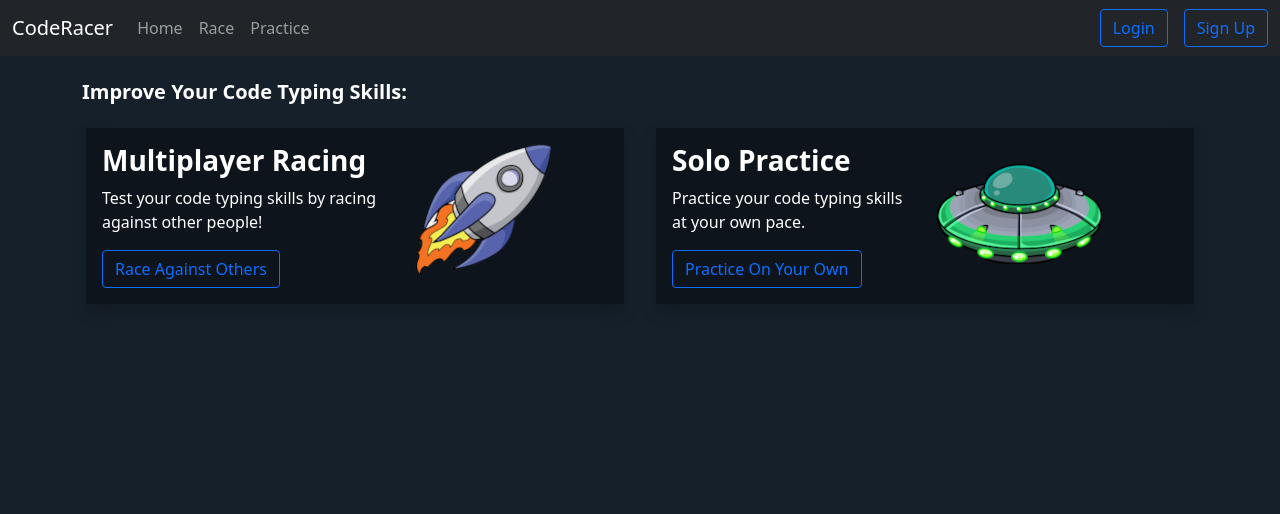
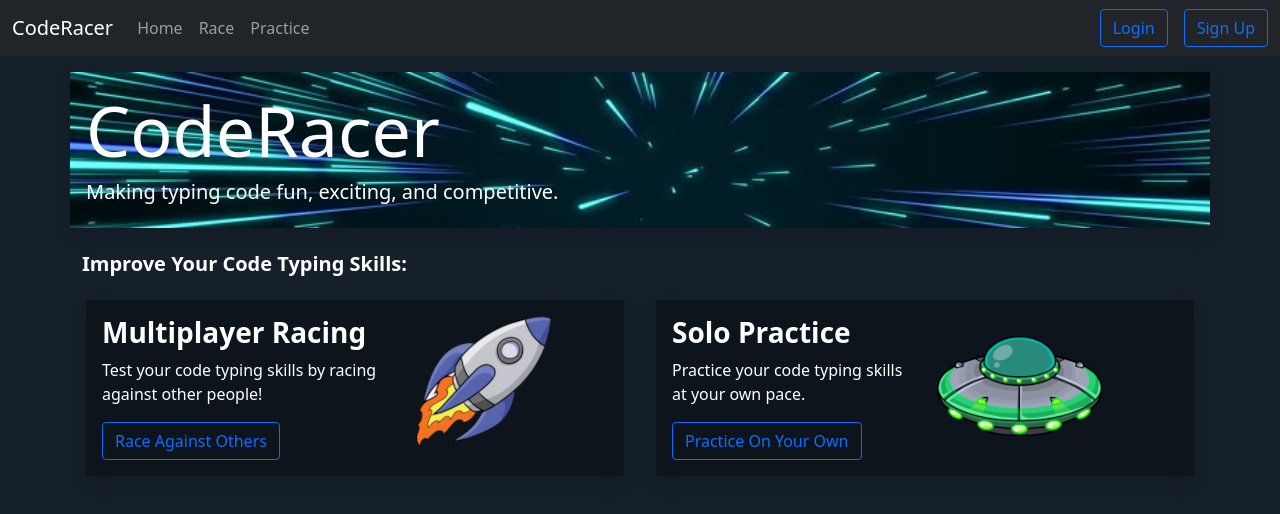
Before and after one commit to Graphcalibur/kfc-orbital-2021, a React (Create React App) app in the folder client/: page / in a window 1280 px wide. Shown: the top 514 px of the page. Built offline with nearby package versions, Linux system fonts and the light colour scheme; no server answers.

Commit message:
Added header and lightspeed background images as well as updated README with image sources

```diff
--- a/client/src/pages/Home/Home.jsx
+++ b/client/src/pages/Home/Home.jsx
@@ -4,15 +4,34 @@ import { useHistory } from "react-router-dom";
 
 import spaceship from "./images/spaceship.png";
 import ufo from "./images/ufo.png";
+import lightspeed from "./images/lightspeed.jpg";
 
 const Home = () => {
   const history = useHistory();
 
   return (
+    <div>
+      <Container
+        className="shadow p-3"
+        style={{
+          backgroundImage: `url(${lightspeed})`,
+          backgroundRepeat: "no-repeat",
+          backgroundSize: "1200px",
+        }}
+      >
+        <h1 style={{ fontSize: "70px" }} className="text">
+          CodeRacer
+        </h1>
+        <h5 className="text">
+          Making typing code fun, exciting, and competitive.
+        </h5>
+      </Container>
+
       <Container className="mt-4">
         <h5 className="text">
           <b>Improve Your Code Typing Skills:</b>
         </h5>
+
         <Row className="justify-content-evenly">
           <Col md="6" className="p-3" fluid="sm">
             <Container className="shadow p-3 box">
@@ -31,12 +50,14 @@ const Home = () => {
                     Race Against Others
                   </Button>
                 </Col>
+
                 <Col md="5">
                   <img src={spaceship} alt="" />
                 </Col>
               </Row>
             </Container>
           </Col>
+
           <Col md="6" className="p-3" fluid="sm">
             <Container className="shadow p-3 box">
               <Row className="justify-content-between">
@@ -54,6 +75,7 @@ const Home = () => {
                     Practice On Your Own
                   </Button>
                 </Col>
+
                 <Col md="6">
                   <img src={ufo} alt="" />
                 </Col>
@@ -62,6 +84,7 @@ const Home = () => {
           </Col>
         </Row>
       </Container>
+    </div>
   );
 };
 
```
Also changed, not shown: client/src/pages/Home/images/lightspeed.jpg (added), 1 other file (tests, documents, lock files or other folders). Lines whose indentation alone changed are shown as unchanged.
